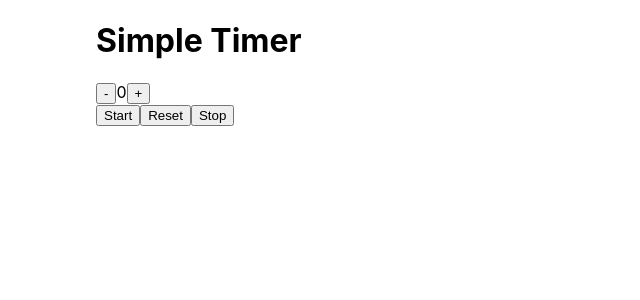
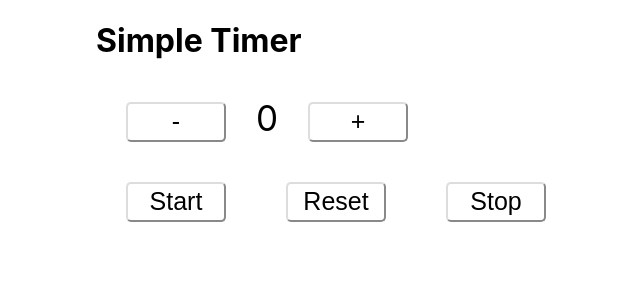
Before and after one commit to ariful4900/core-react, a React app: page / in a window 1280 px wide. Shown: the top 300 px of the page, without its empty margins (32-672 px from the left). Built offline with nearby package versions, Linux system fonts and the light colour scheme.

Commit message:
added styles this timer application

```diff
--- a/src/index.css
+++ b/src/index.css
@@ -12,7 +12,23 @@ code {
     monospace;
 }
 .App{
-
   width: 80%;
   margin: 0 auto;
 }
+
+button {
+  width: 100px;
+  height: 40px;
+  margin: 20px 30px;
+  font-size: 25px;
+  background: #fff;
+  border-radius: 5px;
+  border-color: #ddd;
+}
+
+span {
+  font-size: 35px;
+}
+button:focus{
+  outline: none;
+}
```
